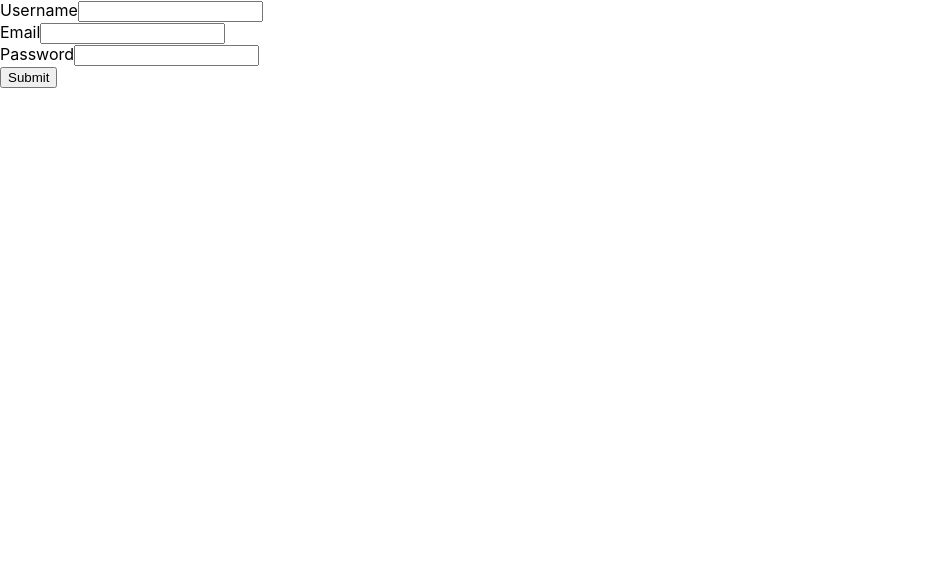
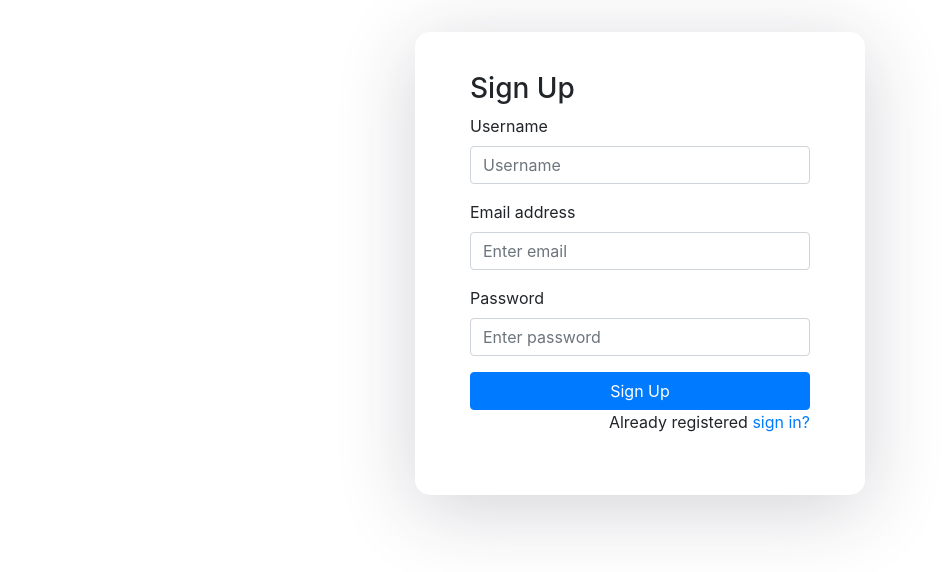
Before and after one commit to jenyckee/kine, a React (Create React App) app in the folder client/: page /register in a window 1280 px wide. Shown: the top 572 px of the page, without its empty margins (0-952 px from the left). Built offline with nearby package versions, Linux system fonts and the light colour scheme.

Commit message:
install bootstrap and style navbar, login

```diff
--- a/client/package.json
+++ b/client/package.json
@@ -8,7 +8,9 @@
     "@testing-library/react": "^9.3.2",
     "@testing-library/user-event": "^7.1.2",
     "axios": "^0.19.2",
+    "bootstrap": "^4.4.1",
     "connected-react-router": "^6.8.0",
+    "node-sass": "^4.13.1",
     "react": "^16.13.0",
     "react-dom": "^16.13.0",
     "react-redux": "^7.1.3",
--- a/client/src/components/Header.js
+++ b/client/src/components/Header.js
@@ -11,9 +11,17 @@ function Header() {
   }
 
   return (
-    <header className="App-header">
-      <button onClick={logout}>Logout</button>
-    </header>
+    <nav className="navbar navbar-expand-lg navbar-light bg-light">
+      <div className="collapse navbar-collapse" >
+        <ul className="navbar-nav mr-auto">
+          <li className="nav-item active">
+          </li>
+        </ul>
+        <ul className="nav navbar-nav navbar-right">
+          <li><span className="nav-link" onClick={logout}>Logout</span></li>
+        </ul>
+      </div>
+    </nav>
   )
 }
 
--- /dev/null
+++ b/client/src/custom.scss
@@ -0,0 +1,22 @@
+@import '~bootstrap/scss/bootstrap.scss';
+
+.nav-link {
+  cursor: pointer;
+}
+
+.auth-wrapper {
+  display: flex;
+  justify-content: center;
+  flex-direction: column;
+  text-align: left;
+}
+
+.auth-inner {
+  width: 450px;
+  margin: 2rem auto;
+  background: #ffffff;
+  box-shadow: 0px 14px 80px rgba(34, 35, 58, 0.2);
+  padding: 40px 55px 45px 55px;
+  border-radius: 15px;
+  transition: all .3s;
+}
--- a/client/src/features/auth/LoginForm.js
+++ b/client/src/features/auth/LoginForm.js
@@ -5,15 +5,16 @@ let LoginForm = props => {
   const { handleSubmit } = props
   return (
     <form onSubmit={handleSubmit}>
-      <div>
+      <h3>Sign in</h3>
+      <div className="form-group">
         <label htmlFor="firstName">Username</label>
-        <Field name="username" component="input" type="text" />
+        <Field name="username" component="input" type="text" className="form-control"/>
       </div>
-      <div>
+      <div className="form-group">
         <label htmlFor="password">Password</label>
-        <Field name="password" component="input" type="password" />
+        <Field name="password" component="input" type="password" className="form-control"/>
       </div>
-      <button type="submit">Submit</button>
+      <button type="submit" className="btn btn-primary btn-block">Log in</button>
     </form>
   )
 }
--- a/client/src/features/auth/LoginPage.js
+++ b/client/src/features/auth/LoginPage.js
@@ -12,7 +12,11 @@ function LoginPage() {
   }
 
   return (
-    <LoginForm onSubmit={submit} />
+    <div className="auth-wrapper">
+      <div className="auth-inner">
+        <LoginForm onSubmit={submit} />
+      </div>
+    </div>
   )
 }
 
--- a/client/src/features/auth/RegisterForm.js
+++ b/client/src/features/auth/RegisterForm.js
@@ -1,23 +1,31 @@
 import React from 'react';
 import { Field, reduxForm } from 'redux-form'
+import { Link } from 'react-router-dom';
 
 let RegisterForm = props => {
   const { handleSubmit } = props
   return (
     <form onSubmit={handleSubmit}>
-      <div>
-        <label htmlFor="firstName">Username</label>
-        <Field name="username" component="input" type="text" />
+      <h3>Sign Up</h3>
+      <div className="form-group">
+          <label htmlFor="username">Username</label>
+          <Field name="username" component="input" type="text" className="form-control" placeholder="Username" />
       </div>
-      <div>
-        <label htmlFor="email">Email</label>
-        <Field name="email" component="input" type="email" />
+
+      <div className="form-group">
+          <label htmlFor="email">Email address</label>
+          <Field name="email" component="input" type="email" className="form-control" placeholder="Enter email" />
       </div>
-      <div>
-        <label htmlFor="password">Password</label>
-        <Field name="password" component="input" type="password" />
+
+      <div className="form-group">
+          <label htmlFor="password">Password</label>
+          <Field name="password" component="input" type="password" className="form-control" placeholder="Enter password" />
       </div>
-      <button type="submit">Submit</button>
+
+      <button type="submit" className="btn btn-primary btn-block">Sign Up</button>
+      <p className="forgot-password text-right">
+          Already registered <Link to="/">sign in?</Link>
+      </p>
     </form>
   )
 }
--- a/client/src/features/auth/RegisterPage.js
+++ b/client/src/features/auth/RegisterPage.js
@@ -12,7 +12,11 @@ function RegisterPage() {
   }
 
   return (
-    <RegisterForm onSubmit={submit} />
+    <div className="auth-wrapper">
+      <div className="auth-inner">
+        <RegisterForm onSubmit={submit} />
+      </div>
+    </div>
   )
 }
 
--- a/client/src/index.js
+++ b/client/src/index.js
@@ -9,6 +9,7 @@ import { Provider } from 'react-redux';
 import { Route, Switch } from 'react-router-dom'
 import * as serviceWorker from './serviceWorker';
 import { ConnectedRouter } from 'connected-react-router'
+import './custom.scss';
 
 ReactDOM.render(
   <Provider store={store}>
```
Also changed, not shown: 2 other files (tests, documents, lock files or other folders).
